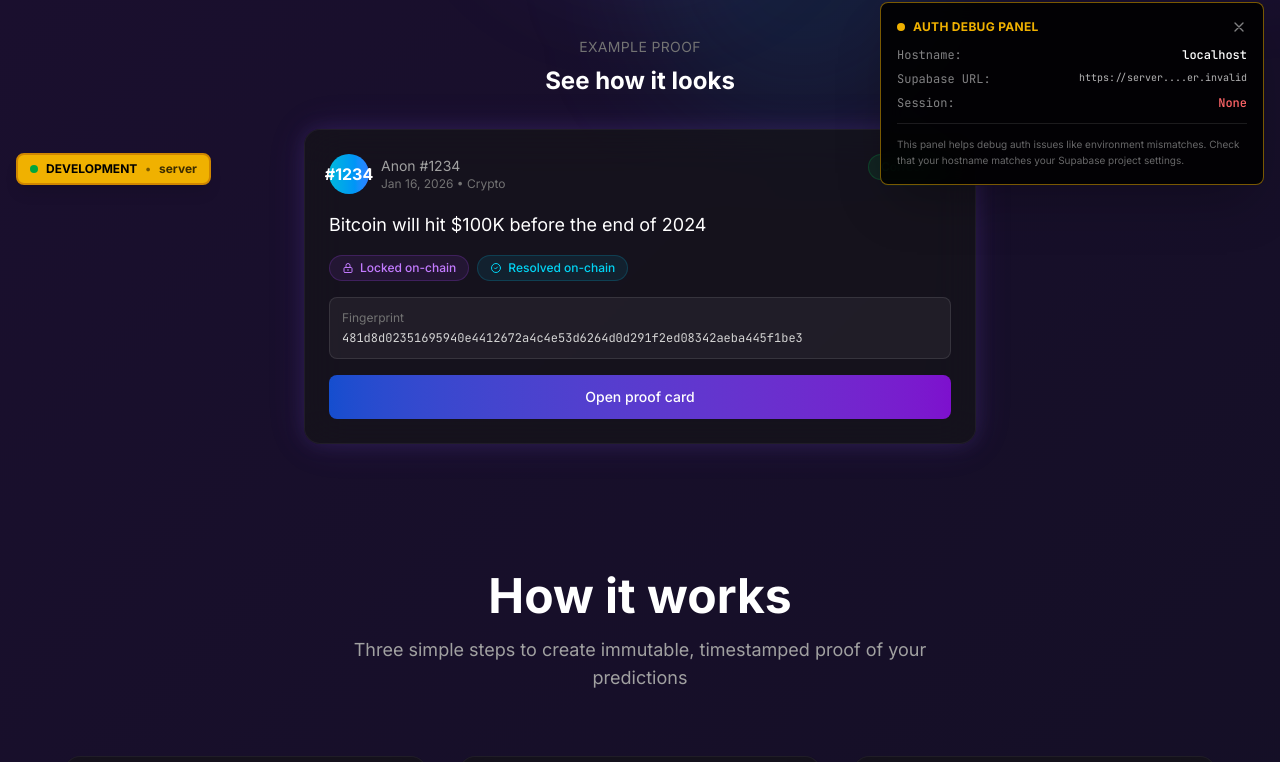
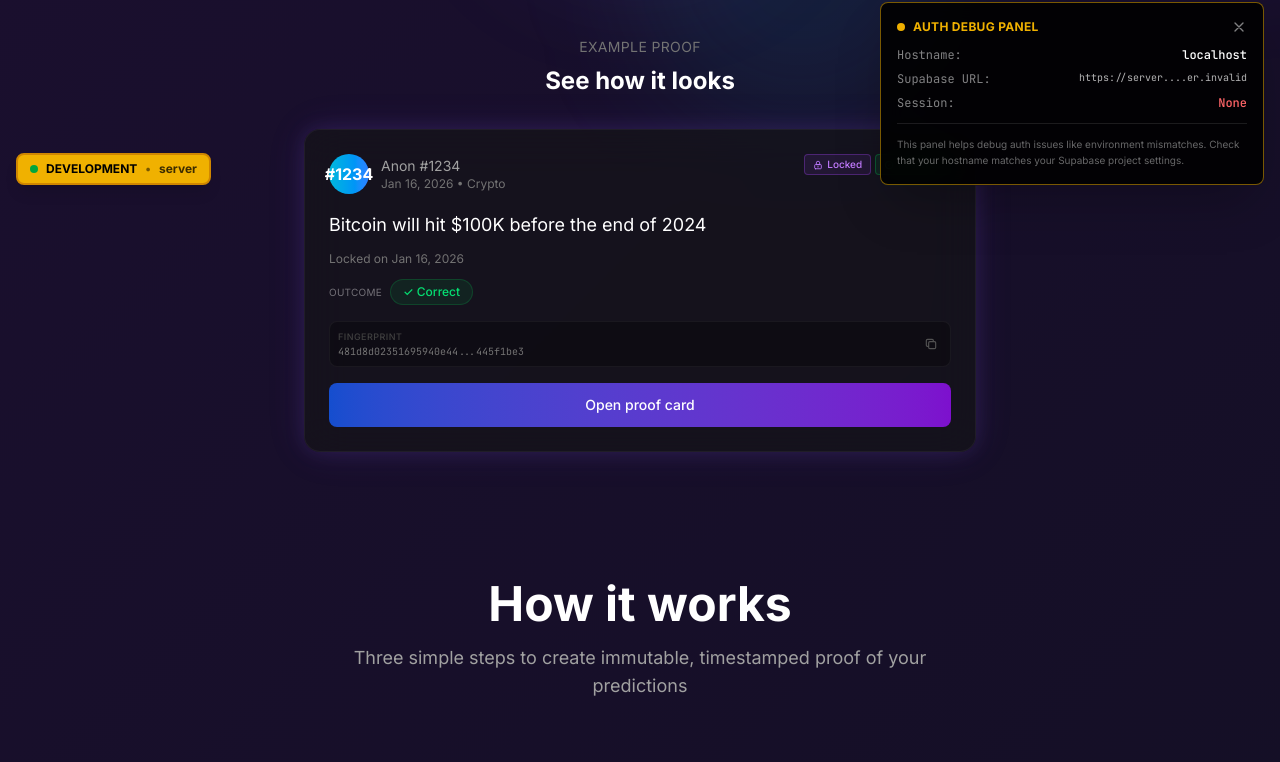
Before and after one commit to Boomchakalala/prooflocker, a Next.js app: page / in a window 1280 px wide. Shown: the part 599-1361 px from the top of the page. Built offline with nearby package versions, Linux system fonts and the light colour scheme; no server answers.

Commit message:
Sandbox autosave

```diff
--- a/src/app/page.tsx
+++ b/src/app/page.tsx
@@ -59,7 +59,7 @@ export default function LandingPage() {
                 Ready to lock your prediction?
               </h2>
               <p className="text-lg md:text-xl text-neutral-300 mb-8 max-w-2xl mx-auto">
-                Join thousands who've already timestamped their claims on-chain
+                Create your first proof in 10 seconds.
               </p>
               <Link
                 href="/lock"
--- a/src/components/ProofCardPreview.tsx
+++ b/src/components/ProofCardPreview.tsx
@@ -1,4 +1,16 @@
+"use client";
+
+import { useState } from "react";
+
 export default function ProofCardPreview() {
+  const [copied, setCopied] = useState(false);
+
+  const copyHash = async () => {
+    await navigator.clipboard.writeText("481d8d02351695940e4412672a4c4e53d6264d0d291f2ed08342aeba445f1be3");
+    setCopied(true);
+    setTimeout(() => setCopied(false), 2000);
+  };
+
   return (
     <div className="relative z-10 py-12 px-4">
       <div className="max-w-2xl mx-auto">
@@ -20,41 +32,88 @@ export default function ProofCardPreview() {
                 <div className="text-xs text-neutral-500">Jan 16, 2026 • Crypto</div>
               </div>
             </div>
-            <div className="flex gap-2">
-              <span className="px-3 py-1 rounded-full text-xs font-medium bg-green-500/10 text-green-400 border border-green-500/20">
-                Correct ✓
+            <div className="flex flex-wrap gap-1 justify-end">
+              <span className="px-2 py-0.5 text-[10px] font-medium rounded bg-purple-500/10 border border-purple-500/30 text-purple-400 flex items-center gap-1">
+                <svg className="w-2.5 h-2.5" fill="none" stroke="currentColor" viewBox="0 0 24 24">
+                  <path strokeLinecap="round" strokeLinejoin="round" strokeWidth={2} d="M12 15v2m-6 4h12a2 2 0 002-2v-6a2 2 0 00-2-2H6a2 2 0 00-2 2v6a2 2 0 002 2zm10-10V7a4 4 0 00-8 0v4h8z" />
+                </svg>
+                Locked
+              </span>
+              <span className="px-2 py-0.5 text-[10px] font-medium rounded bg-green-500/10 border border-green-500/30 text-green-400 flex items-center gap-1">
+                <svg className="w-2.5 h-2.5" fill="none" stroke="currentColor" viewBox="0 0 24 24">
+                  <path strokeLinecap="round" strokeLinejoin="round" strokeWidth={2} d="M9 12l2 2 4-4m6 2a9 9 0 11-18 0 9 9 0 0118 0z" />
+                </svg>
+                Resolved
               </span>
             </div>
           </div>
 
           {/* Prediction text */}
-          <div className="mb-4">
+          <div className="mb-3">
             <p className="text-white text-lg leading-relaxed">
               Bitcoin will hit $100K before the end of 2024
             </p>
           </div>
 
-          {/* On-chain badges */}
-          <div className="flex flex-wrap gap-2 mb-4">
-            <span className="px-3 py-1 rounded-full text-xs font-medium bg-purple-500/10 text-purple-400 border border-purple-500/20 flex items-center gap-1.5">
-              <svg className="w-3 h-3" fill="none" stroke="currentColor" viewBox="0 0 24 24">
-                <path strokeLinecap="round" strokeLinejoin="round" strokeWidth={2} d="M12 15v2m-6 4h12a2 2 0 002-2v-6a2 2 0 00-2-2H6a2 2 0 00-2 2v6a2 2 0 002 2zm10-10V7a4 4 0 00-8 0v4h8z" />
-              </svg>
-              Locked on-chain
-            </span>
-            <span className="px-3 py-1 rounded-full text-xs font-medium bg-cyan-500/10 text-cyan-400 border border-cyan-500/20 flex items-center gap-1.5">
-              <svg className="w-3 h-3" fill="none" stroke="currentColor" viewBox="0 0 24 24">
-                <path strokeLinecap="round" strokeLinejoin="round" strokeWidth={2} d="M9 12l2 2 4-4m6 2a9 9 0 11-18 0 9 9 0 0118 0z" />
-              </svg>
-              Resolved on-chain
+          {/* Locked date */}
+          <div className="text-xs text-neutral-500 mb-3">
+            Locked on Jan 16, 2026
+          </div>
+
+          {/* Outcome */}
+          <div className="flex items-center gap-2 mb-4">
+            <span className="text-[10px] uppercase tracking-wide text-white/40">Outcome</span>
+            <span className="px-3 py-1 rounded-full text-xs font-medium bg-green-500/10 text-green-400 border border-green-500/20">
+              ✓ Correct
             </span>
           </div>
 
           {/* Fingerprint */}
-          <div className="bg-white/5 border border-white/10 rounded-lg p-3 mb-4">
-            <div className="text-xs text-neutral-500 mb-1">Fingerprint</div>
-            <div className="text-xs font-mono text-neutral-300 break-all">
-              481d8d02351695940e4412672a4c4e53d6264d0d291f2ed08342aeba445f1be3
+          <div className="bg-black/30 border border-white/5 rounded-lg p-2 mb-4">
+            <div className="flex items-center justify-between gap-2">
+              <div className="flex-1 min-w-0">
+                <label className="block text-[9px] font-medium text-neutral-700 mb-0.5 uppercase tracking-wider">
+                  Fingerprint
+                </label>
+                <code className="font-mono text-[10px] text-neutral-500 truncate block leading-tight">
+                  481d8d02351695940e44...445f1be3
+                </code>
+              </div>
+              <button
+                onClick={copyHash}
+                className="flex-shrink-0 p-1 hover:bg-white/10 rounded transition-colors"
+                title="Copy fingerprint"
+              >
+                {copied ? (
+                  <svg
+                    className="w-3.5 h-3.5 text-green-500"
+                    fill="none"
+                    stroke="currentColor"
+                    viewBox="0 0 24 24"
+                  >
+                    <path
+                      strokeLinecap="round"
+                      strokeLinejoin="round"
+                      strokeWidth={2}
+                      d="M5 13l4 4L19 7"
+                    />
+                  </svg>
+                ) : (
+                  <svg
+                    className="w-3.5 h-3.5 text-neutral-600"
+                    fill="none"
+                    stroke="currentColor"
+                    viewBox="0 0 24 24"
+                  >
+                    <path
+                      strokeLinecap="round"
+                      strokeLinejoin="round"
+                      strokeWidth={2}
+                      d="M8 16H6a2 2 0 01-2-2V6a2 2 0 012-2h8a2 2 0 012 2v2m-6 12h8a2 2 0 002-2v-8a2 2 0 00-2-2h-8a2 2 0 00-2 2v8a2 2 0 002 2z"
+                    />
+                  </svg>
+                )}
+              </button>
             </div>
           </div>
 
```
